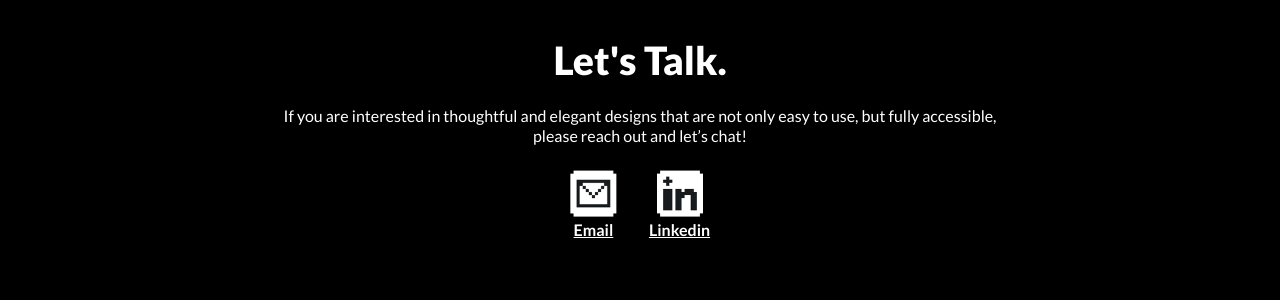
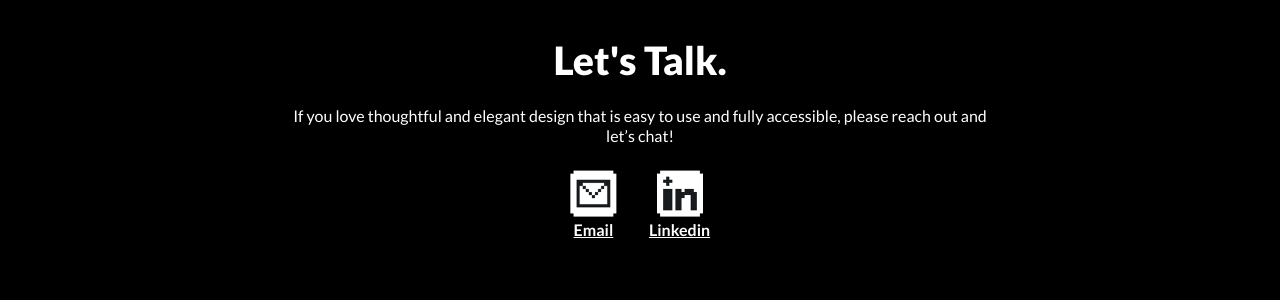
Before and after one commit to simonswiss/kingpixel-demo, a Jekyll site: the page built from index.html, in a window 1280 px wide. Shown: the part 1704-2004 px from the top of the page. Built offline with Jekyll 4.4.1, drawn with Linux system fonts in a browser that asks for light colours.

Commit message:
changes copy

```diff
--- a/index.html
+++ b/index.html
@@ -58,7 +58,7 @@ layout: default
     <div class="img-center">
         <div class="copy">
             <h2>Let's Talk.</h2>
-            <p>If you are interested in thoughtful and elegant designs that are not only easy to use, but fully accessible, please reach out and let’s chat!</p>
+            <p>If you love thoughtful and elegant design that is easy to use and fully accessible, please reach out and let’s chat!</p>
             <div class="contact">
                 <a href="mailto: mike@kingpixel.com"  title="send email to mike@kingpixel.com"><img height="47" width="47" alt="" src="/images/email.png"/> Email</a>
                 <a href="https://www.linkedin.com/in/mike-vogel" rel="noopener" title="View my profile on Linkedin"><img alt="" height="47" width="46" src="/images/linkedin.png"/> Linkedin</a>
```
